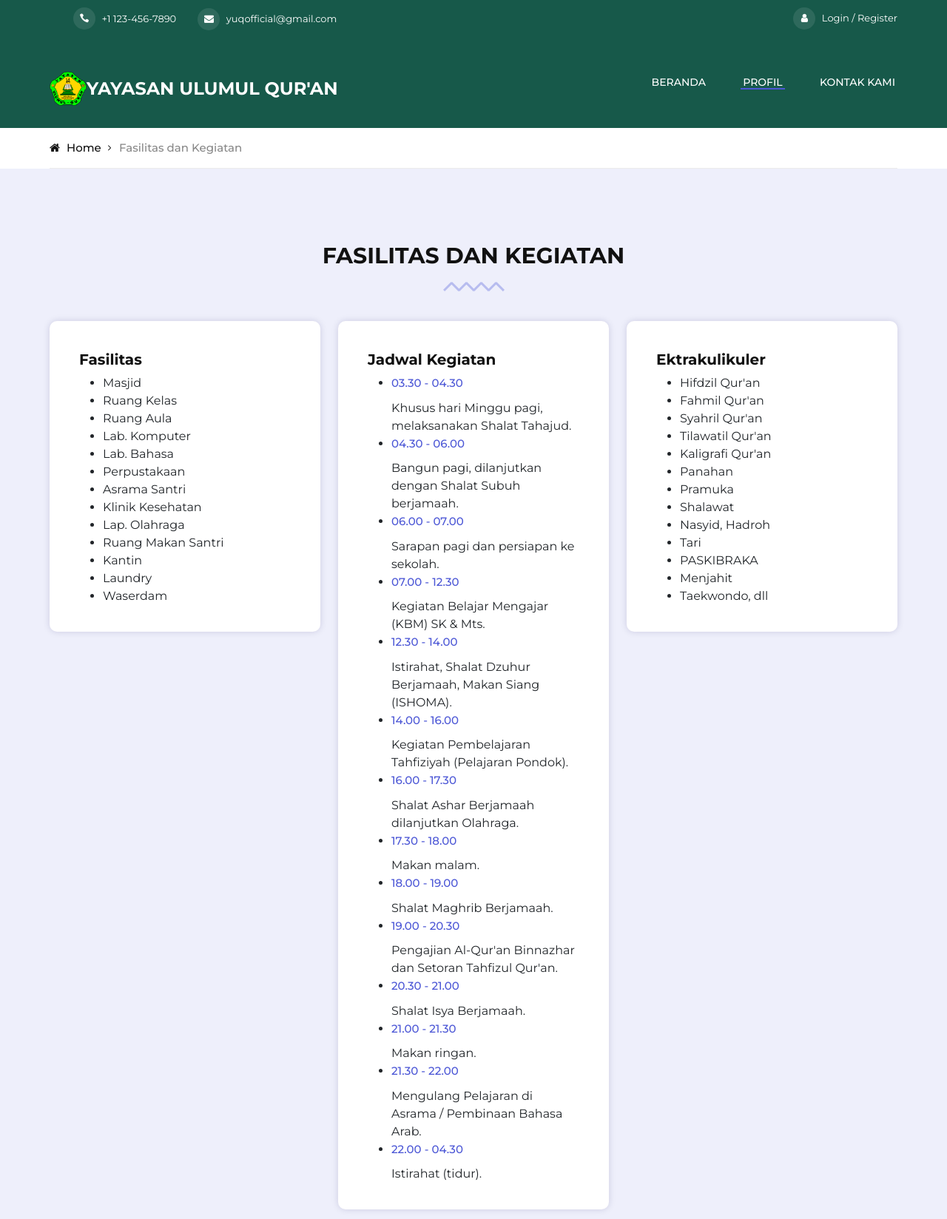
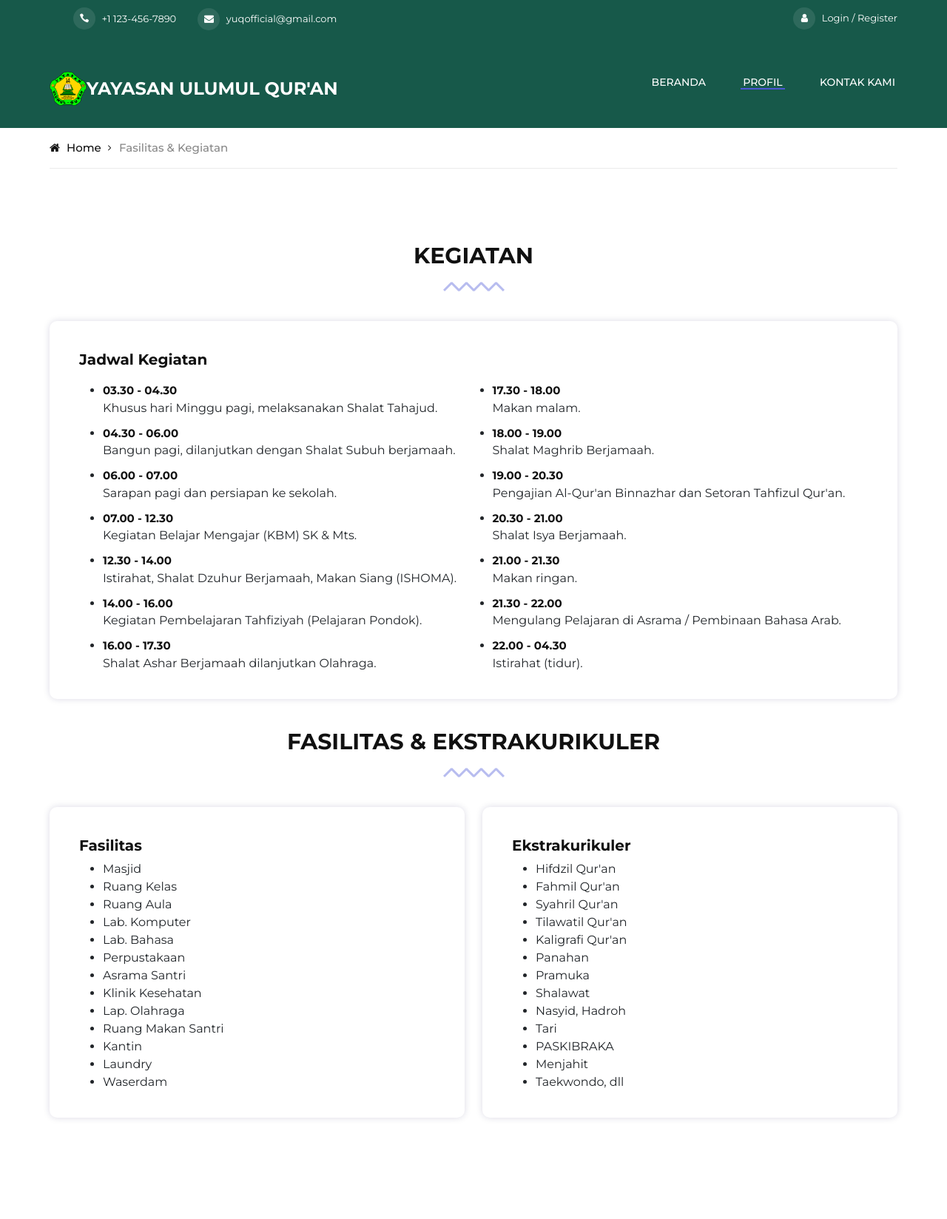
Before and after one commit to laksa-ajaa/Project-Website-PSB, a Flask app: page /kegiatan in a window 1280 px wide. Shown: the top 1648 px of the page at 74% size. Run offline with Flask 3, Linux system fonts and the light colour scheme; some libraries are stand-ins or nearby versions.

Commit message:
Update Kegiatan & Fasilitas Interface

```diff
--- a/templates/user_page/kegiatan.html
+++ b/templates/user_page/kegiatan.html
@@ -12,7 +12,7 @@
         <div class="col-lg-12">
           <div class="breadcrumb__option">
             <a href="/"><span class="fa fa-home"></span> Home</a>
-            <span>Fasilitas dan Kegiatan</span>
+            <span>Fasilitas & Kegiatan</span>
           </div>
         </div>
       </div>
@@ -21,17 +21,95 @@
   <!-- Breadcrumb End -->
 
   <!-- Contact Section Begin -->
-  <section class="program-section spad">
+  <section class="daftar-section spad">
     <div class="container">
       <div class="row">
         <div class="col-lg-12">
           <div class="section-title">
-            <h3>Fasilitas dan Kegiatan</h3>
+            <h3>Kegiatan</h3>
           </div>
         </div>
       </div>
       <div class="row">
-        <div class="col-lg-4 col-md-4 col-sm-6">
+        <div class="col-lg-12 col-md-12 col-sm-12">
+          <div class="services__item">
+            <h5>Jadwal Kegiatan</h5>
+            <ul>
+              <div class="row">
+                <div class="col-lg-6 col-md-12 col-sm-12">
+                  <li>
+                    <p class="fw-bold">03.30 - 04.30</p>
+                    Khusus hari Minggu pagi, melaksanakan Shalat Tahajud.
+                  </li>
+                  <li>
+                    <p class="fw-bold">04.30 - 06.00</p>
+                    Bangun pagi, dilanjutkan dengan Shalat Subuh berjamaah.
+                  </li>
+                  <li>
+                    <p class="fw-bold">06.00 - 07.00</p>
+                    Sarapan pagi dan persiapan ke sekolah.
+                  </li>
+                  <li>
+                    <p class="fw-bold">07.00 - 12.30</p>
+                    Kegiatan Belajar Mengajar (KBM) SK & Mts.
+                  </li>
+                  <li>
+                    <p class="fw-bold">12.30 - 14.00</p>
+                    Istirahat, Shalat Dzuhur Berjamaah, Makan Siang (ISHOMA).
+                  </li>
+                  <li>
+                    <p class="fw-bold">14.00 - 16.00</p>
+                    Kegiatan Pembelajaran Tahfiziyah (Pelajaran Pondok).
+                  </li>
+                  <li>
+                    <p class="fw-bold">16.00 - 17.30</p>
+                    Shalat Ashar Berjamaah dilanjutkan Olahraga.
+                  </li>
+                </div>
+                <div class="col-lg-6 col-md-6 col-sm-12">
+                  <li>
+                    <p class="fw-bold">17.30 - 18.00</p>
+                    Makan malam.
+                  </li>
+                  <li>
+                    <p class="fw-bold">18.00 - 19.00</p>
+                    Shalat Maghrib Berjamaah.
+                  </li>
+                  <li>
+                    <p class="fw-bold">19.00 - 20.30</p>
+                    Pengajian Al-Qur'an Binnazhar dan Setoran Tahfizul Qur'an.
+                  </li>
+                  <li>
+                    <p class="fw-bold">20.30 - 21.00</p>
+                    Shalat Isya Berjamaah.
+                  </li>
+                  <li>
+                    <p class="fw-bold">21.00 - 21.30</p>
+                    Makan ringan.
+                  </li>
+                  <li>
+                    <p class="fw-bold">21.30 - 22.00</p>
+                    Mengulang Pelajaran di Asrama / Pembinaan Bahasa Arab.
+                  </li>
+                  <li>
+                    <p class="fw-bold">22.00 - 04.30</p>
+                    Istirahat (tidur).
+                  </li>
+                </div>
+              </div>
+            </ul>
+          </div>
+        </div>
+      </div>
+      <div class="row">
+        <div class="col-lg-12">
+          <div class="section-title">
+            <h3>Fasilitas & Ekstrakurikuler</h3>
+          </div>
+        </div>
+      </div>
+      <div class="row">
+        <div class="col-lg-6 col-md-6 col-sm-6">
           <div class="services__item">
             <h5>Fasilitas</h5>
             <ul>
@@ -48,75 +126,12 @@
               <li>Kantin</li>
               <li>Laundry</li>
               <li>Waserdam</li>
-          </ul>
-          </div>
-        </div>
-        <div class="col-lg-4 col-md-4 col-sm-6">
-          <div class="services__item">
-            <h5>Jadwal Kegiatan</h5>
-            <ul>
-              <li>
-                <span>03.30 - 04.30</span>
-                Khusus hari Minggu pagi, melaksanakan Shalat Tahajud.
-              </li>
-              <li>
-                <span>04.30 - 06.00</span>
-                Bangun pagi, dilanjutkan dengan Shalat Subuh berjamaah.
-              </li>
-              <li>
-                <span>06.00 - 07.00</span>
-                Sarapan pagi dan persiapan ke sekolah.
-              </li>
-              <li>
-                <span>07.00 - 12.30</span>
-                Kegiatan Belajar Mengajar (KBM) SK & Mts.
-              </li>
-              <li>
-                <span>12.30 - 14.00</span>
-                Istirahat, Shalat Dzuhur Berjamaah, Makan Siang (ISHOMA).
-              </li>
-              <li>
-                <span>14.00 - 16.00</span>
-                Kegiatan Pembelajaran Tahfiziyah (Pelajaran Pondok).
-              </li>
-              <li>
-                <span>16.00 - 17.30</span>
-                Shalat Ashar Berjamaah dilanjutkan Olahraga.
-              </li>
-              <li>
-                <span>17.30 - 18.00</span>
-                Makan malam.
-              </li>
-              <li>
-                <span>18.00 - 19.00</span>
-                Shalat Maghrib Berjamaah.
-              </li>
-              <li>
-                <span>19.00 - 20.30</span>
-                Pengajian Al-Qur'an Binnazhar dan Setoran Tahfizul Qur'an.
-              </li>
-              <li>
-                <span>20.30 - 21.00</span>
-                Shalat Isya Berjamaah.
-              </li>
-              <li>
-                <span>21.00 - 21.30</span>
-                Makan ringan.
-              </li>
-              <li>
-                <span>21.30 - 22.00</span>
-                Mengulang Pelajaran di Asrama / Pembinaan Bahasa Arab.
-              </li>
-              <li>
-                <span>22.00 - 04.30</span>
-                Istirahat (tidur).
-              </li>
             </ul>
           </div>
         </div>
-        <div class="col-lg-4 col-md-4 col-sm-6">
+        <div class="col-lg-6 col-md-6 col-sm-6">
           <div class="services__item">
-            <h5>Ektrakulikuler</h5>
+            <h5>Ekstrakurikuler</h5>
             <ul>
               <li>Hifdzil Qur'an</li>
               <li>Fahmil Qur'an</li>
@@ -131,19 +146,18 @@
               <li>PASKIBRAKA</li>
               <li>Menjahit</li>
               <li>Taekwondo, dll</li>
-          </ul>
+            </ul>
           </div>
         </div>
       </div>
     </div>
   </section>
-            <!-- Image and Schedule Section Begin -->
-            <!-- Image and Schedule Section End -->
+  <!-- Image and Schedule Section Begin -->
+  <!-- Image and Schedule Section End -->
 
   <!-- Contact Section End -->
 
   <!-- Contact Form Begin -->
-
 
   <!-- Contact Form End -->
 
```
